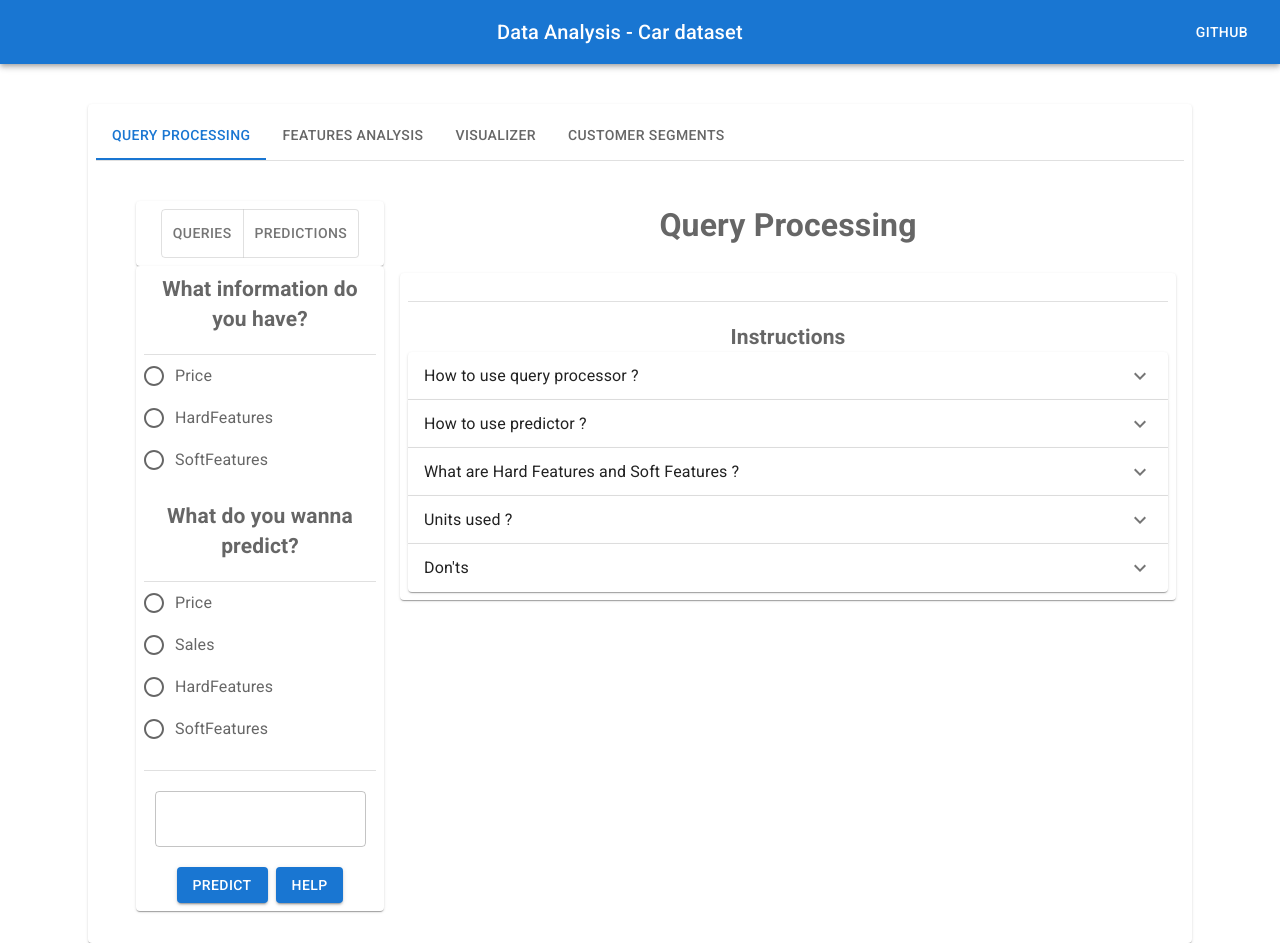
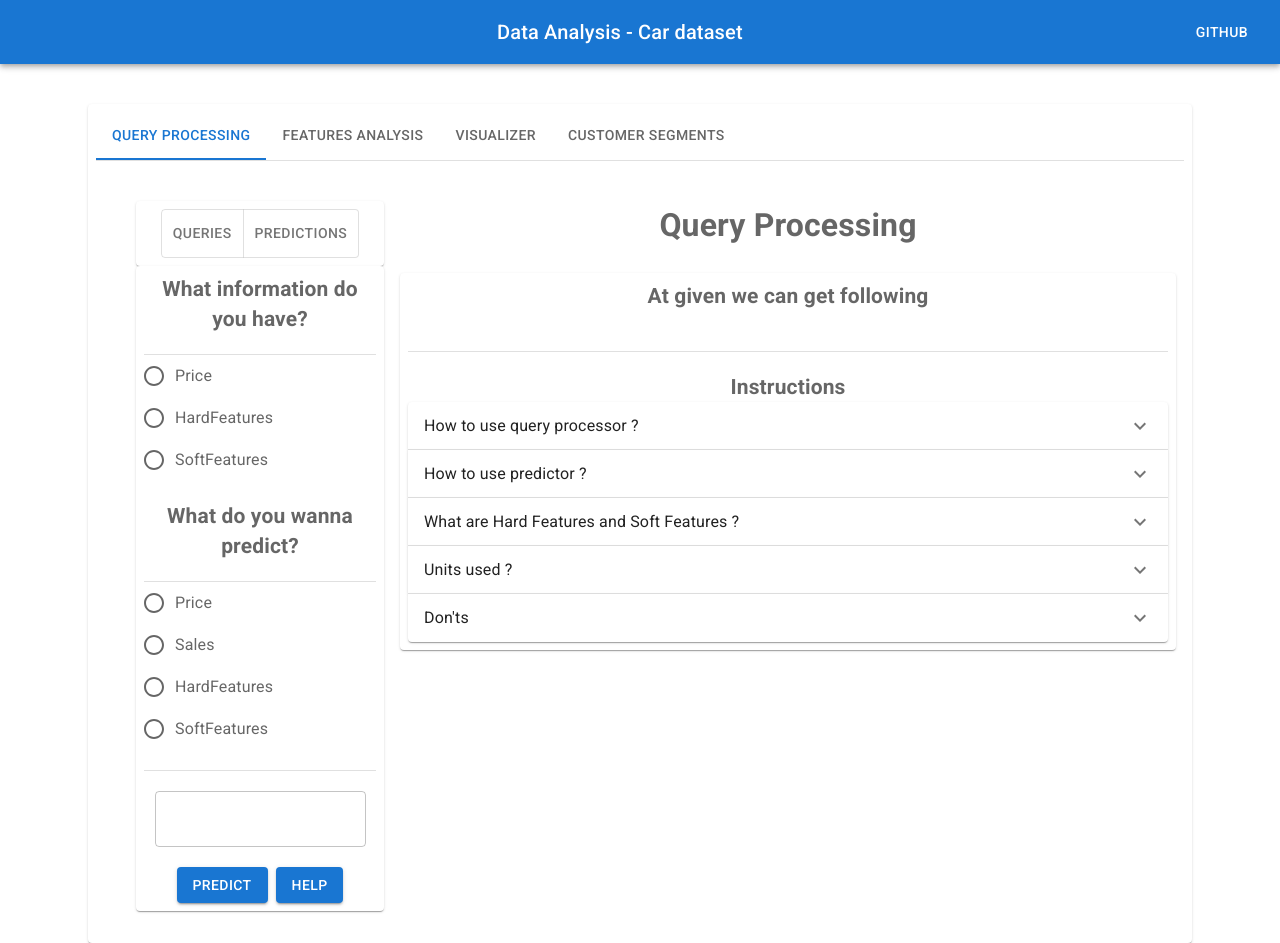
Before and after one commit to ishaan-pare/benzAI, a React (Create React App) app: page / in a window 1280 px wide. Both pictures are taken after a click on the button "QUERIES". Built offline with nearby package versions, Linux system fonts and the light colour scheme.

Commit message:
removed bugs

```diff
--- a/src/components/Gquery/Gquery.js
+++ b/src/components/Gquery/Gquery.js
@@ -75,15 +75,16 @@ export default function Gquery() {
         return (
             <Item>
                 {
+                    alignment === "query_type-1" ?
+                        <h2>Query: {query}</h2>
+                        :
+                        <h2>At given <span style={{ color: "blue" }}>{valueH}</span> we can get following <span style={{ color: "green" }}>{valueP}</span></h2>
+                }
+                <br />
+                {
                     result.length !== 0 ?
                         <>
-                            {
-                                alignment === "query" ?
-                                    <h2>Query: {query}</h2>
-                                    :
-                                    <h2>At given {valueH} we can get folowing {valueP}</h2>
-                            }
-                            <br />
+
                         </> :
                         <>
                             <br />
```
